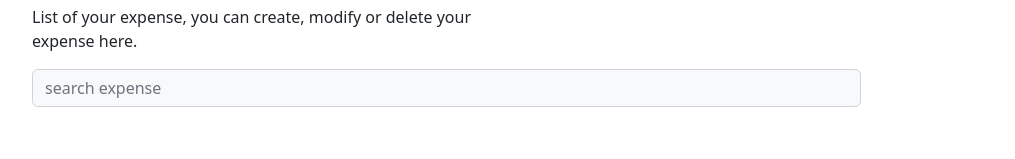
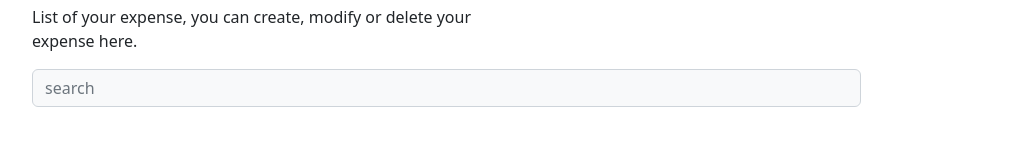
Before and after one commit to HenSetiawan/eact-expense, a React (Vite) app: page /expense in a window 1280 px wide. Shown: the part 178-337 px from the top of the page, without its empty margins (108-1123 px from the left). Built offline with nearby package versions, Linux system fonts and the light colour scheme; no server answers; the database is empty.

Commit message:
feat : search expense by name

```diff
--- a/src/pages/Expense.jsx
+++ b/src/pages/Expense.jsx
@@ -7,10 +7,11 @@ import {
 } from "../redux/features/expense/expenseSlice";
 import ExpenseList from "../components/transaction/ExpenseList";
 import { Row, Col, Modal, Button } from "react-bootstrap";
-import InputText from "../components/form/InputText";
+
 function App() {
   const dispatch = useDispatch();
   const [show, setShow] = useState(false);
+  const [searchKeyword, setSearchKeyword] = useState("");
   const contents = useSelector((state) => state.expense.contents);
 
   const {
@@ -50,12 +51,29 @@ function App() {
           </button>
         </Col>
         <Col lg={10}>
-          <InputText placeholder="search expense" />
+          <div className="input-group mb-3">
+            <input
+              type="text"
+              className="form-control bg-light"
+              placeholder="search"
+              onChange={(e) => {
+                setSearchKeyword(e.target.value);
+              }}
+            />
+          </div>
         </Col>
       </Row>
       <Row className="mt-5">
         <Col lg={10} xs={12}>
-          <ExpenseList table="expense" title="Expense List" data={contents} />
+          <ExpenseList
+            table="expense"
+            title="Expense List"
+            data={contents.filter((expense) =>
+              expense.name
+                .toLowerCase()
+                .includes(searchKeyword.toLowerCase())
+            )}
+          />
         </Col>
       </Row>
 
```
